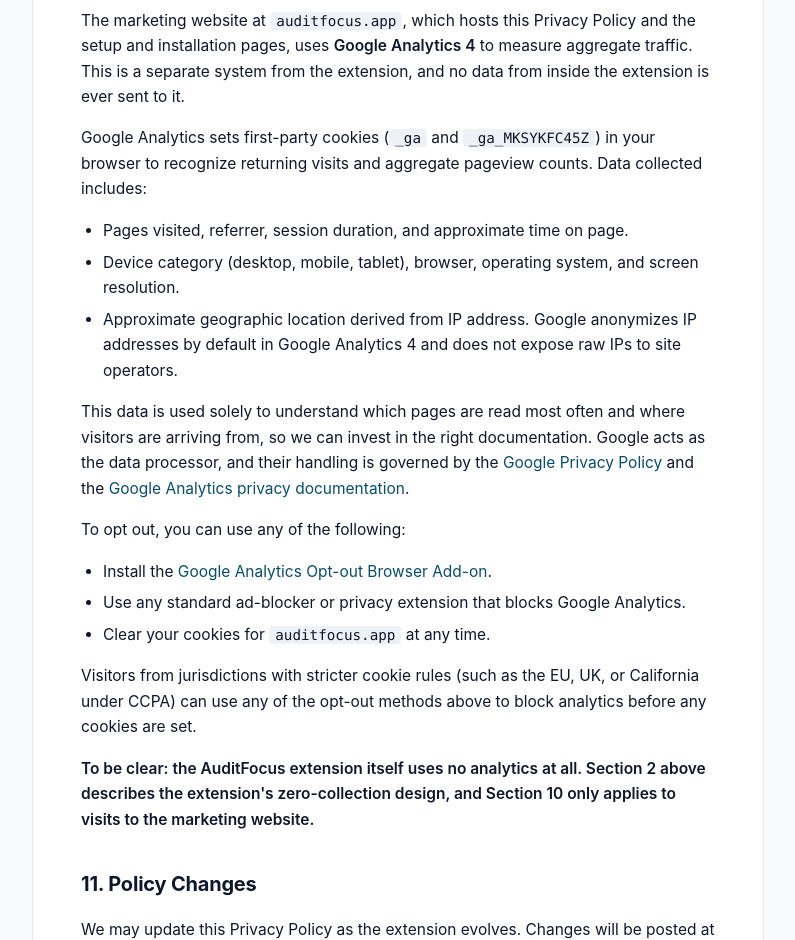
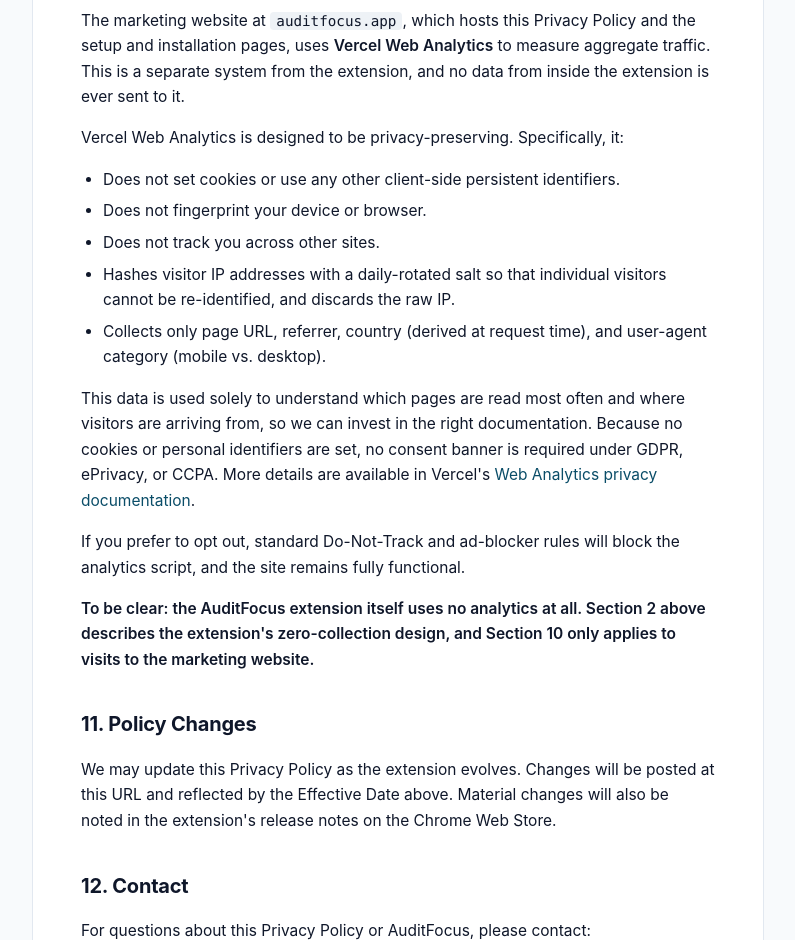
Before and after one commit to LoopheadLabs/auditfocus-site, a website: page privacy.html in a window 1280 px wide. Shown: the part 3920-4860 px from the top of the page, without its empty margins (242-1037 px from the left). Drawn offline with Linux system fonts and the light colour scheme; files whose address does not match are found by name.

Commit message:
Revert GA4 injection; keep Vercel Web Analytics (GA4 belongs in CWS dashboard, not site HTML)

```diff
--- a/privacy.html
+++ b/privacy.html
@@ -1,15 +1,6 @@
 <!doctype html>
 <html lang="en">
 <head>
-  <!-- Google tag (gtag.js) -->
-  <script async src="https://www.googletagmanager.com/gtag/js?id=G-MKSYKFC45Z"></script>
-  <script>
-    window.dataLayer = window.dataLayer || [];
-    function gtag(){dataLayer.push(arguments);}
-    gtag('js', new Date());
-    gtag('config', 'G-MKSYKFC45Z');
-  </script>
-
   <meta charset="utf-8">
   <meta name="viewport" content="width=device-width, initial-scale=1">
   <title>Privacy Policy | AuditFocus</title>
@@ -230,21 +221,17 @@
     <p>AuditFocus is powered by <a href="https://github.com/dequelabs/axe-core">axe-core</a>, an open-source accessibility testing engine developed by Deque Systems and licensed under the Mozilla Public License 2.0 (MPL 2.0). Attribution is preserved in every generated report, including when the Agency white-label setting is enabled.</p>
 
     <h2>10. Website Analytics (auditfocus.app)</h2>
-    <p>The marketing website at <code>auditfocus.app</code>, which hosts this Privacy Policy and the setup and installation pages, uses <strong>Google Analytics 4</strong> to measure aggregate traffic. This is a separate system from the extension, and no data from inside the extension is ever sent to it.</p>
-    <p>Google Analytics sets first-party cookies (<code>_ga</code> and <code>_ga_MKSYKFC45Z</code>) in your browser to recognize returning visits and aggregate pageview counts. Data collected includes:</p>
+    <p>The marketing website at <code>auditfocus.app</code>, which hosts this Privacy Policy and the setup and installation pages, uses <strong>Vercel Web Analytics</strong> to measure aggregate traffic. This is a separate system from the extension, and no data from inside the extension is ever sent to it.</p>
+    <p>Vercel Web Analytics is designed to be privacy-preserving. Specifically, it:</p>
     <ul>
-      <li>Pages visited, referrer, session duration, and approximate time on page.</li>
-      <li>Device category (desktop, mobile, tablet), browser, operating system, and screen resolution.</li>
-      <li>Approximate geographic location derived from IP address. Google anonymizes IP addresses by default in Google Analytics 4 and does not expose raw IPs to site operators.</li>
+      <li>Does not set cookies or use any other client-side persistent identifiers.</li>
+      <li>Does not fingerprint your device or browser.</li>
+      <li>Does not track you across other sites.</li>
+      <li>Hashes visitor IP addresses with a daily-rotated salt so that individual visitors cannot be re-identified, and discards the raw IP.</li>
+      <li>Collects only page URL, referrer, country (derived at request time), and user-agent category (mobile vs. desktop).</li>
     </ul>
-    <p>This data is used solely to understand which pages are read most often and where visitors are arriving from, so we can invest in the right documentation. Google acts as the data processor, and their handling is governed by the <a href="https://policies.google.com/privacy">Google Privacy Policy</a> and the <a href="https://support.google.com/analytics/answer/6004245">Google Analytics privacy documentation</a>.</p>
-    <p>To opt out, you can use any of the following:</p>
-    <ul>
-      <li>Install the <a href="https://tools.google.com/dlpage/gaoptout">Google Analytics Opt-out Browser Add-on</a>.</li>
-      <li>Use any standard ad-blocker or privacy extension that blocks Google Analytics.</li>
-      <li>Clear your cookies for <code>auditfocus.app</code> at any time.</li>
-    </ul>
-    <p>Visitors from jurisdictions with stricter cookie rules (such as the EU, UK, or California under CCPA) can use any of the opt-out methods above to block analytics before any cookies are set.</p>
+    <p>This data is used solely to understand which pages are read most often and where visitors are arriving from, so we can invest in the right documentation. Because no cookies or personal identifiers are set, no consent banner is required under GDPR, ePrivacy, or CCPA. More details are available in Vercel's <a href="https://vercel.com/docs/analytics/privacy-policy">Web Analytics privacy documentation</a>.</p>
+    <p>If you prefer to opt out, standard Do-Not-Track and ad-blocker rules will block the analytics script, and the site remains fully functional.</p>
     <p><strong>To be clear: the AuditFocus extension itself uses no analytics at all. Section 2 above describes the extension's zero-collection design, and Section 10 only applies to visits to the marketing website.</strong></p>
 
     <h2>11. Policy Changes</h2>
@@ -259,5 +246,8 @@
   © 2026 Loophead Labs LLC &nbsp;·&nbsp; <a href="/">auditfocus.app</a>
 </footer>
 
+<!-- Vercel Web Analytics (privacy-friendly, no cookies) -->
+<script defer src="/assets/analytics.js"></script>
+
 </body>
 </html>
```
Also changed, not shown: index.html (+3 -9 lines), setup.html (+3 -9 lines).
